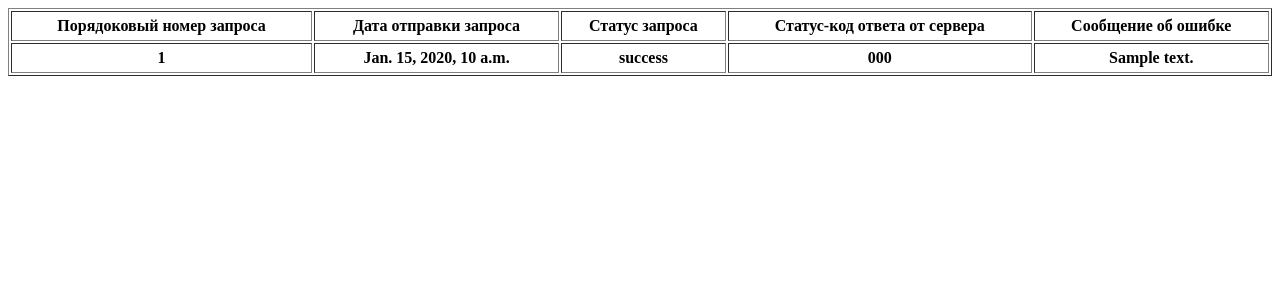
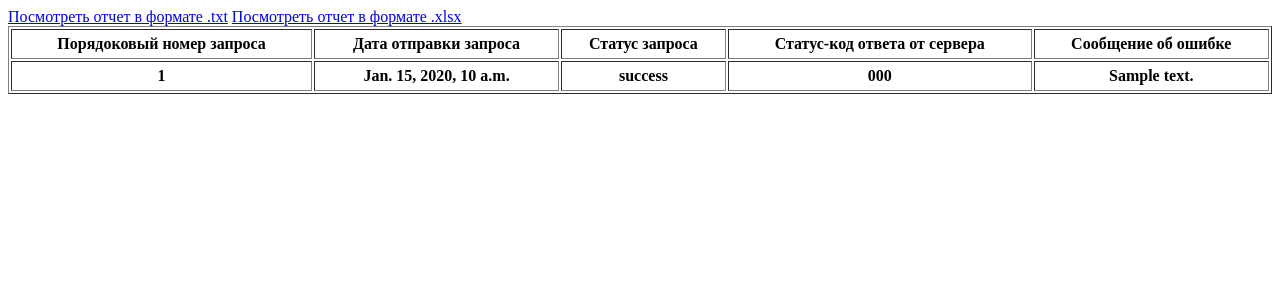
Before and after one commit to ysur67/example-person-auth, a Django app: page /persons/ in a window 1280 px wide. Shown: the top 300 px of the page. Run offline with Django 3.2, Linux system fonts and the light colour scheme; tables that the repository leaves empty hold one stand-in row (values such as "Sample post"); lists and menus that the app fills with data are empty.

Commit message:
add download links to presentation

```diff
--- a/project/person/templates/person/response-list.html
+++ b/project/person/templates/person/response-list.html
@@ -1,6 +1,10 @@
 {% extends 'base.html' %}
 
 {% block content %}
+    <div>
+        <a href="{% url 'person:txt-download' %}" class="download-link">Посмотреть отчет в формате .txt</a>
+        <a href="{% url 'person:xlsx-download' %}" class="download-link">Посмотреть отчет в формате .xlsx</a>
+    </div>
     <table border="1" width="100%" cellpadding="5">
         <tr>
             <th>Порядоковый номер запроса</th>
```
